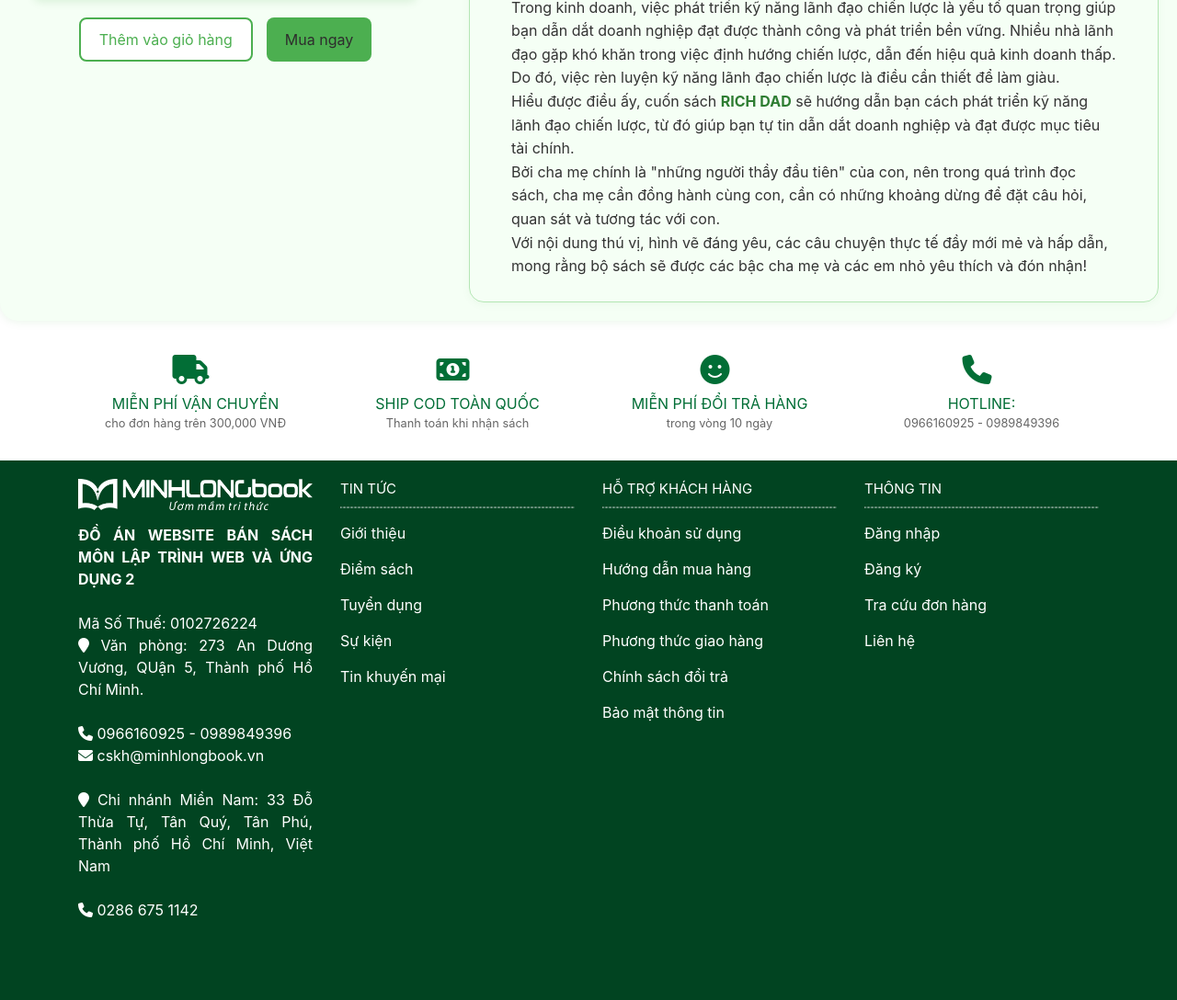
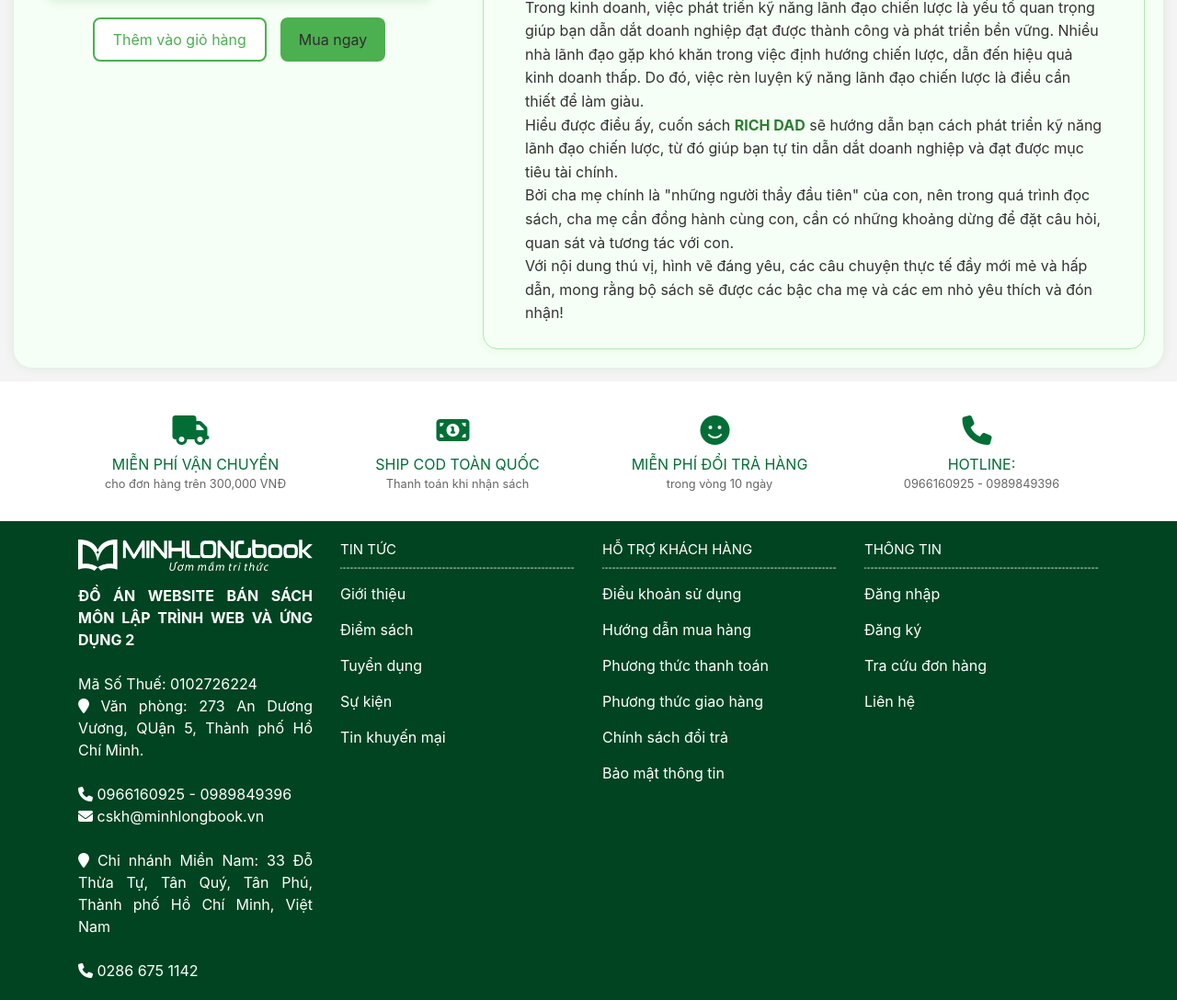
Before and after one commit to cuong75201/Book-store, a PHP site: a page that uses mvc/views/product_detail.php in a window 1280 px wide. Shown: the part 467-1555 px from the top of the page at 92% size. Before the commit the page ends 1465 px from the top, so only its background shows below. Run offline with PHP 8.4, Linux system fonts and the light colour scheme; the visitor is signed in with stand-in values (Sample User, id 1); data comes from the database, SQL or seed files in the repository; some libraries are stand-ins or nearby versions.

Commit message:
Update product_detail.php

```diff
--- a/mvc/views/product_detail.php
+++ b/mvc/views/product_detail.php
@@ -23,7 +23,7 @@
 <body>
 <?php require 'inc/header.php'; ?>
 <?php require 'inc/navbar.php'; ?>
-
+<div class="ins_main" >
     <div id="product-container">
         <div class="left-section">
             <img class="product-image" src="media/img_product/<?= htmlspecialchars($product['Images']) ?>" alt="<?= htmlspecialchars($product['Ten_Sach']) ?>">
@@ -55,6 +55,7 @@
             </div>
         </div>
     </div>
+</div>
     <script src="public/js/script.js"></script>
     </body>
 </html>
```
